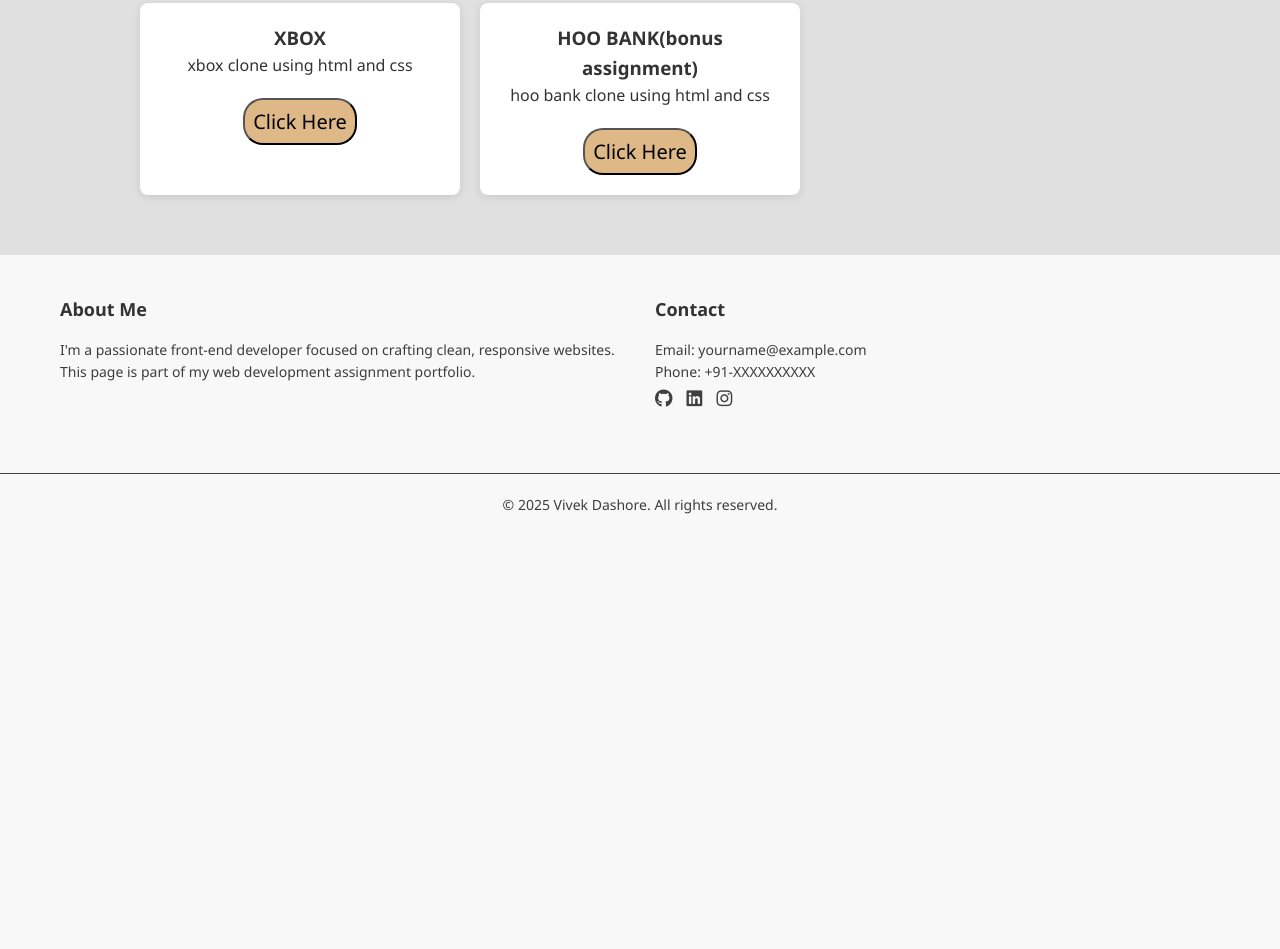
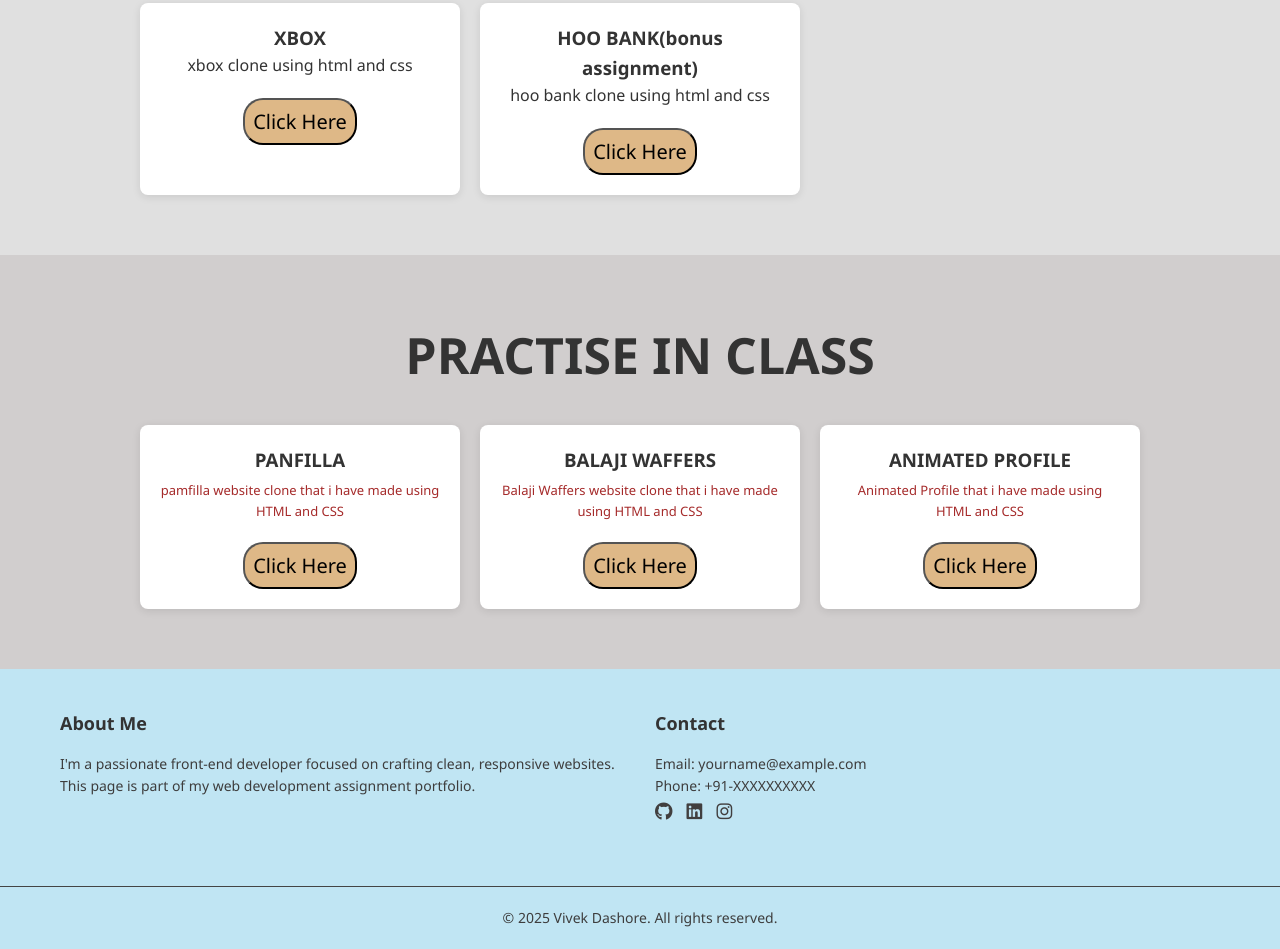
Before and after one commit to vivekdashore/ASSIGNMENT-PAGE, a plain HTML site: page index.html in a window 1280 px wide. Shown: the part 1293-2242 px from the top of the page. Before the commit the page ends 1829 px from the top, so only its background shows below. Drawn offline with Linux system fonts and the light colour scheme.

Commit message:
second commit

```diff
--- a/index.html
+++ b/index.html
@@ -15,6 +15,7 @@
       <ul>
         <li><a href="#features"> UI</a></li>
         <li><a href="#projects">WEBSITE</a></li>
+        <li><a href="#class-work">CLASS WORK</a></li>
         <li><a href="#contact">Contact</a></li>
       </ul>
     </nav>
@@ -89,6 +90,26 @@
       </div>
     </div>
   </section>
+  <section id="class-work" class="class-work">
+    <h2>PRACTISE IN CLASS</h2>
+    <div class="class-work-grid">
+      <div class="assignment">
+        <h3>PANFILLA </h3>
+        <p>pamfilla website clone that i have made using HTML and CSS</p>
+        <a href=" https://vivekdashore.github.io/panfila/"><button>Click Here</button></a>
+      </div>
+      <div class="assignment">
+        <h3>BALAJI WAFFERS </h3>
+        <p> Balaji Waffers website clone that i have made using HTML and CSS</p>
+        <a href=" https://vivekdashore.github.io/BALAJI-WAFFERS-CLONE/"><button>Click Here</button></a>
+      </div>
+      <div class="assignment">
+        <h3>ANIMATED PROFILE </h3>
+        <p> Animated Profile that i have made using HTML and CSS</p>
+        <a href=" https://vivekdashore.github.io/animated-profile/"><button>Click Here</button></a>
+      </div>
+      </div>
+  </section>
 
   <!-- Footer -->
   <!-- <footer class="footer" id="contact">
--- a/style.css
+++ b/style.css
@@ -136,6 +136,45 @@ nav ul li a {
    background-color: burlywood;
 }
 
+/* class assignment */
+.class-work {
+  padding: 60px 20px;
+  text-align: center;
+  background: #d1cece;
+}
+.class-work h2{
+    font-size: 50px;
+}
+
+.class-work-grid {
+  display: grid;
+  grid-template-columns: repeat(auto-fit, minmax(250px, 1fr));
+  gap: 20px;
+  max-width: 1000px;
+  margin: auto;
+  margin-top: 30px;
+}
+
+.assignment {
+  background: white;
+  padding: 20px;
+  border-radius: 8px;
+  box-shadow: 0 2px 8px rgba(0,0,0,0.1);
+}
+.assignment button{
+    padding: 8px;
+    margin-top: 20px;
+    font-size: 20px;
+  cursor: pointer;
+   border-radius: 20px;
+   background-color: burlywood;
+}
+.assignment p{
+    font-size: 13px;
+    padding-top: 5px;
+    color: brown;
+}
+
 /* Footer */
 /* .footer {
   background: #333;
@@ -143,7 +182,9 @@ nav ul li a {
   text-align: center;
   padding: 30px 0;
 } */
-
+.footer{
+  background: rgb(192, 229, 243);
+}
 .footer-container {
   max-width: 1200px;
   margin: auto;
@@ -152,6 +193,7 @@ nav ul li a {
   flex-wrap: wrap;
   justify-content: space-between;
   gap: 30px;
+
 }
 
 .footer-about,
```
